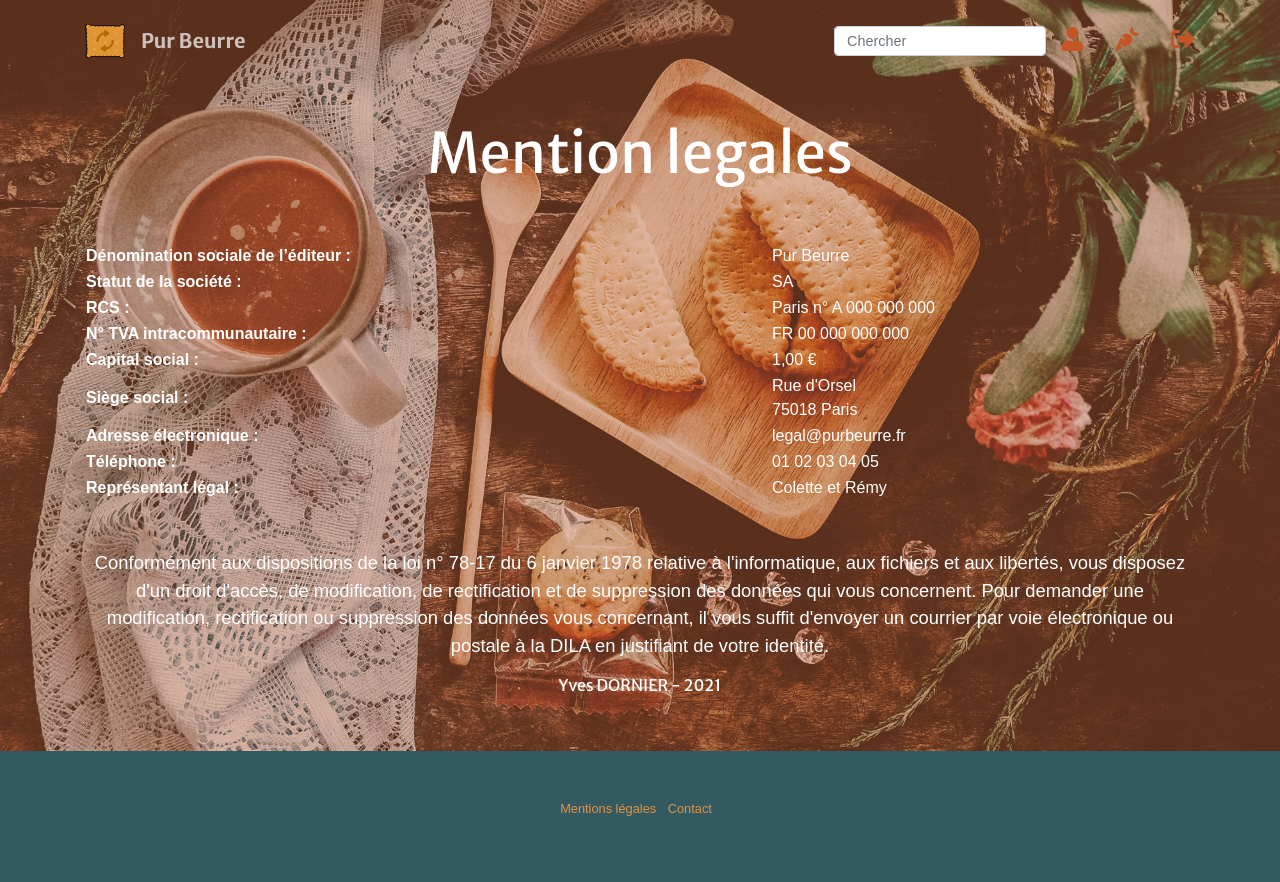
After one commit to titou386/p8-purbeurre, a Django app: page /legal/ in a window 1280 px wide. The commit adds this page. Run offline with Django 3.2, Linux system fonts and the light colour scheme; some libraries are stand-ins or nearby versions; some web fonts are replaced.

Commit message:
Contact link & legal notice page

```diff
--- a/search/templates/search/base.html
+++ b/search/templates/search/base.html
@@ -68,8 +68,8 @@
         <footer class="bg-moules py-5">
             <div class="container">
                 <ul class="list-inline small text-center text-muted">
-                    <li class="list-inline-item"><a href="/legal">Mentions légales</li>
-                    <li class="list-inline-item"><a href="#contact">Contact</li>
+                    <li class="list-inline-item"><a href="/legal"  target="_blank">Mentions légales</li>
+                    <li class="list-inline-item"><a href="/#contact">Contact</li>
                 </ul>
             </div>
         </footer>
--- /dev/null
+++ b/search/templates/search/legal.html
@@ -0,0 +1,66 @@
+{% extends 'search/base.html' %}
+{% load static %}
+{% block head %}
+<title>Pur Beurre</title>
+<style>header.masthead2 {height: unset;}</style>
+{% endblock %}
+
+{% block content %}
+<header class="masthead2 pb-5">
+    <div class="container">
+        <div class="row align-items-center justify-content-center text-center">
+            <div class="container">
+                <div class="row justify-content-md-center">
+                    <div class="col text-center pt-5">
+                            <h1>Mention legales</h1>
+                            <div class="pt-5">
+                            <table class="w-100 text-left">
+                                <tbody>
+                                    <tr>
+                                        <th>Dénomination sociale de l’éditeur :</th>
+                                        <td>Pur Beurre</td>
+                                    </tr>
+                                    <tr>
+                                        <th>Statut de la société :</th>
+                                        <td>SA</td>
+                                    </tr>
+                                    <tr>
+                                        <th>RCS :</th>
+                                        <td>Paris n° A 000 000 000</td>
+                                    </tr>
+                                    <tr>
+                                        <th>N° TVA intracommunautaire :</th>
+                                        <td>FR 00 000 000 000</td>
+                                    </tr>
+                                    <tr>
+                                        <th>Capital social :</th>
+                                        <td>1,00 €</td>
+                                    </tr>
+                                    <tr>
+                                        <th>Siège social :</th>
+                                        <td>Rue d'Orsel<br>75018 Paris</td>
+                                    </tr>
+                                    <tr>
+                                        <th>Adresse électronique :</th>
+                                        <td>legal@purbeurre.fr</td>
+                                    </tr>
+                                    <tr>
+                                        <th>Téléphone :</th>
+                                        <td>01 02 03 04 05</td>
+                                    </tr>
+                                    <tr>
+                                        <th>Représentant légal :</th>
+                                        <td>Colette et Rémy</td>
+                                    </tr>
+                                </tbody>
+                            </table>
+                        </div>
+                        <p class="pt-5">Conformément aux dispositions de la loi n° 78-17 du 6 janvier 1978 relative à l'informatique, aux fichiers et aux libertés, vous disposez d'un droit d'accès, de modification, de rectification et de suppression des données qui vous concernent. Pour demander une modification, rectification ou suppression des données vous concernant, il vous suffit d'envoyer un courrier par voie électronique ou postale à la DILA en justifiant de votre identité.</p>
+                        <h6>Yves DORNIER - 2021</h6>
+                    </div>
+                </div>
+            </div>
+        </div>
+    </div>
+</header>
+{% endblock %}
--- a/search/urls.py
+++ b/search/urls.py
@@ -8,5 +8,6 @@ urlpatterns = [
          name='substitutions'),
 
     path('product/<pk>/', views.ProductDetailsView.as_view(), name='details'),
-    path('search/', views.ResultsView.as_view(), name='search')
+    path('search/', views.ResultsView.as_view(), name='search'),
+    path('legal/', views.legal, name='legal')
 ]
--- a/search/views.py
+++ b/search/views.py
@@ -50,3 +50,6 @@ class ProductDetailsView(DetailView):
     model = Product
     template_name = 'search/details.html'
     context_object_name = 'details'
+
+def legal(request):
+    return render(request, 'search/legal.html')
```
